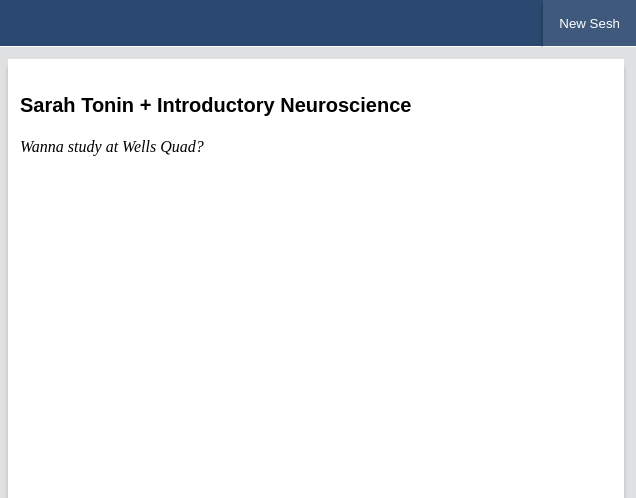
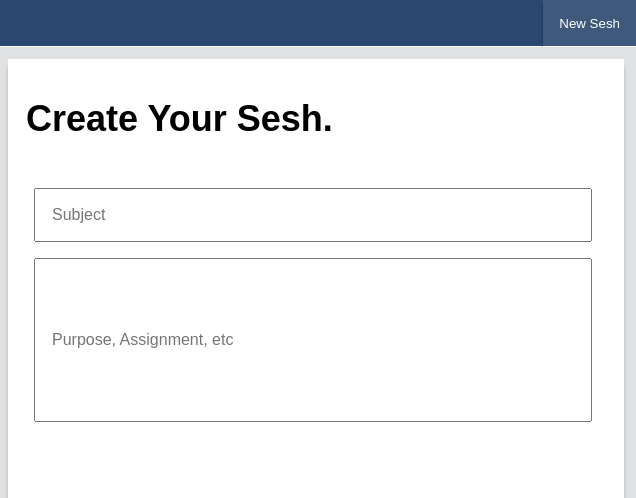
Before and after one commit to khalea/Studious, a plain HTML site: page home.html in a window 1280 px wide. Both pictures are taken after a click on the button "New Sesh". Shown: the top 498 px of the page, 644-1280 px from the left. Drawn offline with Linux system fonts and the light colour scheme; some packages are replaced by stand-ins of ours.

Commit message:
Added input boxes on form

```diff
--- a/studious.js
+++ b/studious.js
@@ -5,11 +5,12 @@ function showForm() {
     }
 
     let formCode = "<div class=\"card\" id=\"form\">\n" +
-        "        <div class=\"container\">\n" +
-        "            <h2><b class=\"cardTitle\">Sarah Tonin + Introductory Neuroscience</b></h2>\n" +
-        "            <p><i>Wanna study at Wells Quad?</i></p>\n" +
-        "        </div>\n" +
-        "    </div>"
+        "               <div class=\"container\">\n" +
+        "                   <h1><b class=\"cardTitle\" style='font-size: 36px;'>Create Your Sesh.</b></h1>\n" + "<br>\n" +
+        "                   <input type='text' class='formData' id='subject' placeholder='Subject' style='padding: 16px; margin: 8px'>\n" + "<br>\n" +
+        "                   <input type='text' class='formData' id='purpose' placeholder='Purpose, Assignment, etc' style='padding: 16px; margin: 8px'>\n" + "<br>\n" +
+        "               </div>\n" +
+        "           </div>";
 
     document.getElementById('info').innerHTML = formCode;
 }
--- a/studiousSheet.css
+++ b/studiousSheet.css
@@ -81,7 +81,7 @@ html, body {
 }
 
 .container {
-    padding: 12px;
+    padding: 18px;
 }
 
 .cardTitle {
@@ -89,4 +89,17 @@ html, body {
     color: black;
     font-weight: bold;
     font-family: 'Noto Serif JP', sans-serif;
+    margin-bottom: 16px;
 }
+
+.formData {
+    font-size: 16px;
+    width: 90%;
+}
+
+#purpose {
+    height: 128px;
+    text-align: left;
+    text-wrap: normal;
+    word-wrap: break-word;
+}
```
Also changed, not shown: readMe.md.
